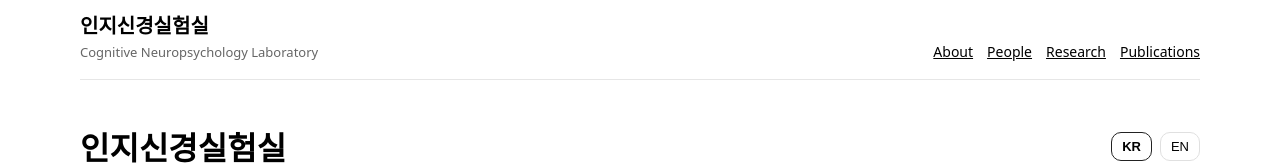
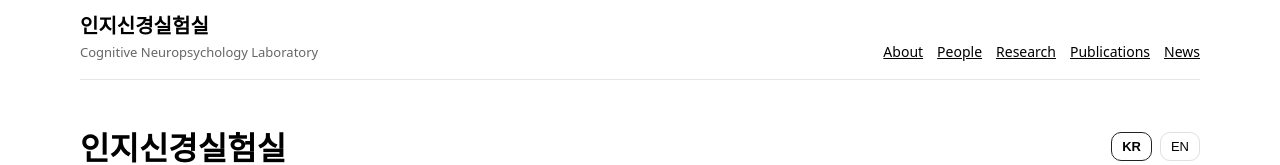
Before and after one commit to taegang00/cogneuro-site, a Next.js app: page / in a window 1280 px wide. Shown: the top 165 px of the page. Built offline with nearby package versions, Linux system fonts and the light colour scheme.

Commit message:
Update Layout.tsx

```diff
--- a/components/Layout.tsx
+++ b/components/Layout.tsx
@@ -14,6 +14,7 @@ export default function Layout({ children }: { children: ReactNode }) {
           <Link href="/people">People</Link>
           <Link href="/research">Research</Link>
           <Link href="/publications">Publications</Link>
+          <Link href="/news">News</Link>
         </nav>
       </header>
       <main className="main">{children}</main>
```
